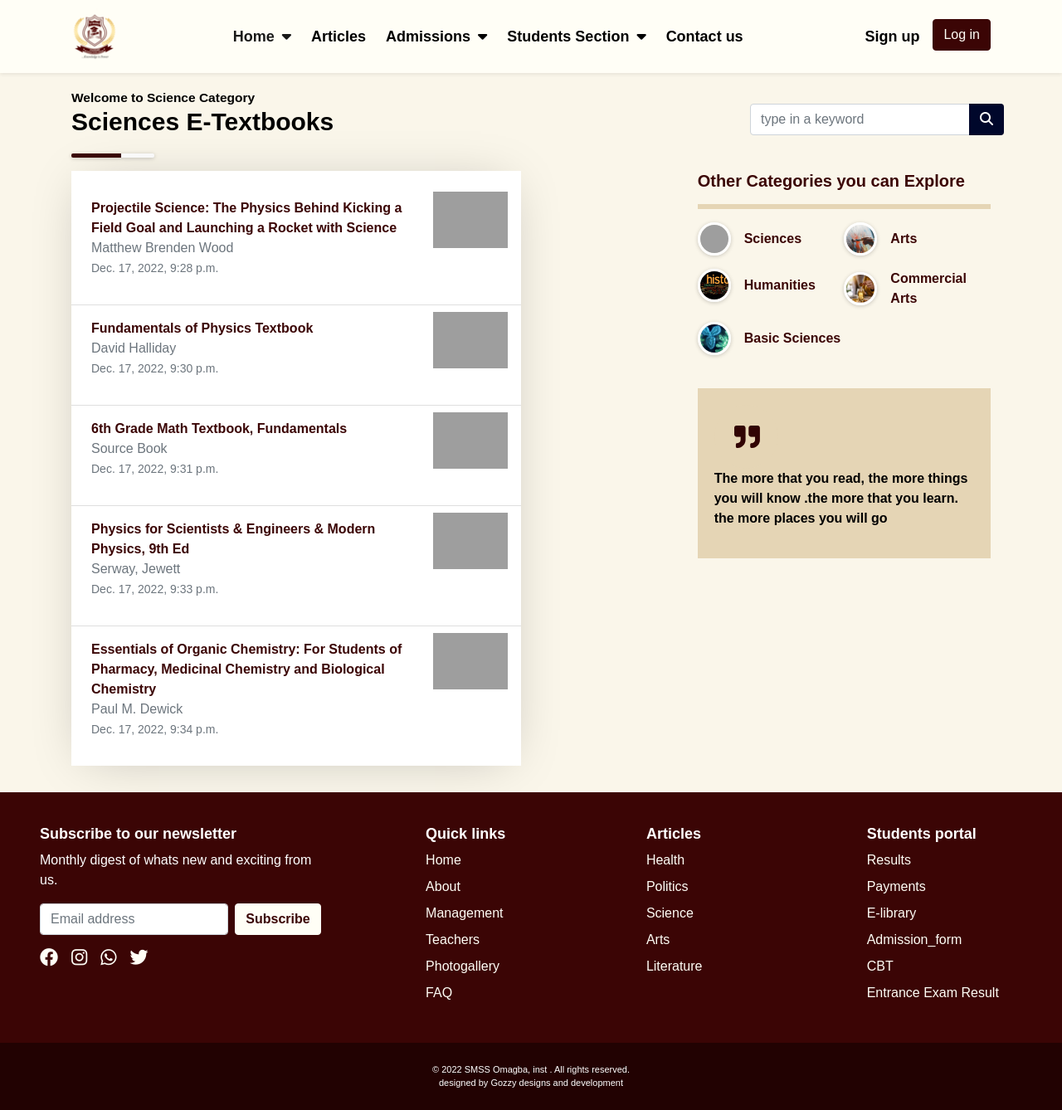
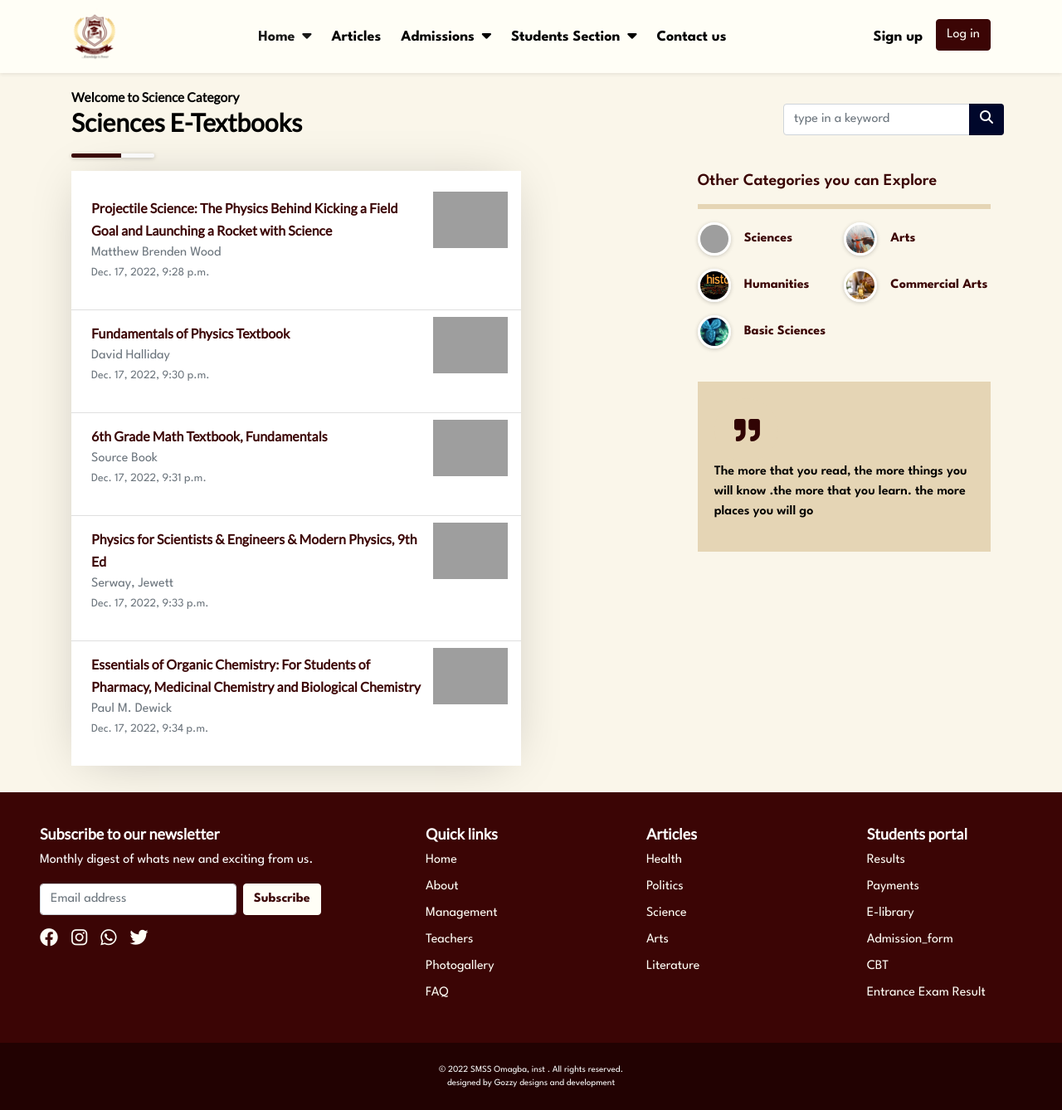
Before and after one commit to Agoziem/smsswebapp, a Django app: page /Elibrary/1/ in a window 1280 px wide. Shown: the whole page at 83% size. Run offline with Django 3.2, Linux system fonts and the light colour scheme; data comes from the database, SQL or seed files in the repository; some libraries are stand-ins or nearby versions; some web fonts are replaced; grey boxes are pictures that could not be loaded.

Commit message:
'changes'

```diff
--- a/assets/css/Home.css
+++ b/assets/css/Home.css
@@ -18,8 +18,8 @@
     --btn-cream-color: #fffef6;
     --btn-orange-color: rgb(250, 178, 44);
     --btn-dark-cream-color: #E5D5B5;
-    --main-font-family: "Century Gothic", sans-serif;
-    --secondary-font-family: 'League Spartan', sans-serif;
+    --main-font-family: "Century Gothic","Lato","League Spartan", sans-serif;
+    --secondary-font-family: "League Spartan", sans-serif;
     --display1-text-size: 60px;
     --display1-text-sm-size: 30px;
     --display2-text-size: 24px;
--- a/templates/base.html
+++ b/templates/base.html
@@ -14,6 +14,9 @@
   <link href='https://api.mapbox.com/mapbox-gl-js/v2.3.1/mapbox-gl.css' rel='stylesheet' />
   <link rel="preconnect" href="https://fonts.googleapis.com">
   <link rel="preconnect" href="https://fonts.gstatic.com" crossorigin>
+  <link href="https://fonts.googleapis.com/css2?family=Lato&display=swap" rel="stylesheet">
+  <link href="https://fonts.googleapis.com/css2?family=League+Spartan:wght@300;400;500;600;700&display=swap"
+    rel="stylesheet">
   <link href="https://fonts.googleapis.com/css2?family=Josefin+Sans:wght@300;400;500;600;700&display=swap"
     rel="stylesheet">
   <link rel="stylesheet" href="https://use.typekit.net/oov2wcw.css">
```
